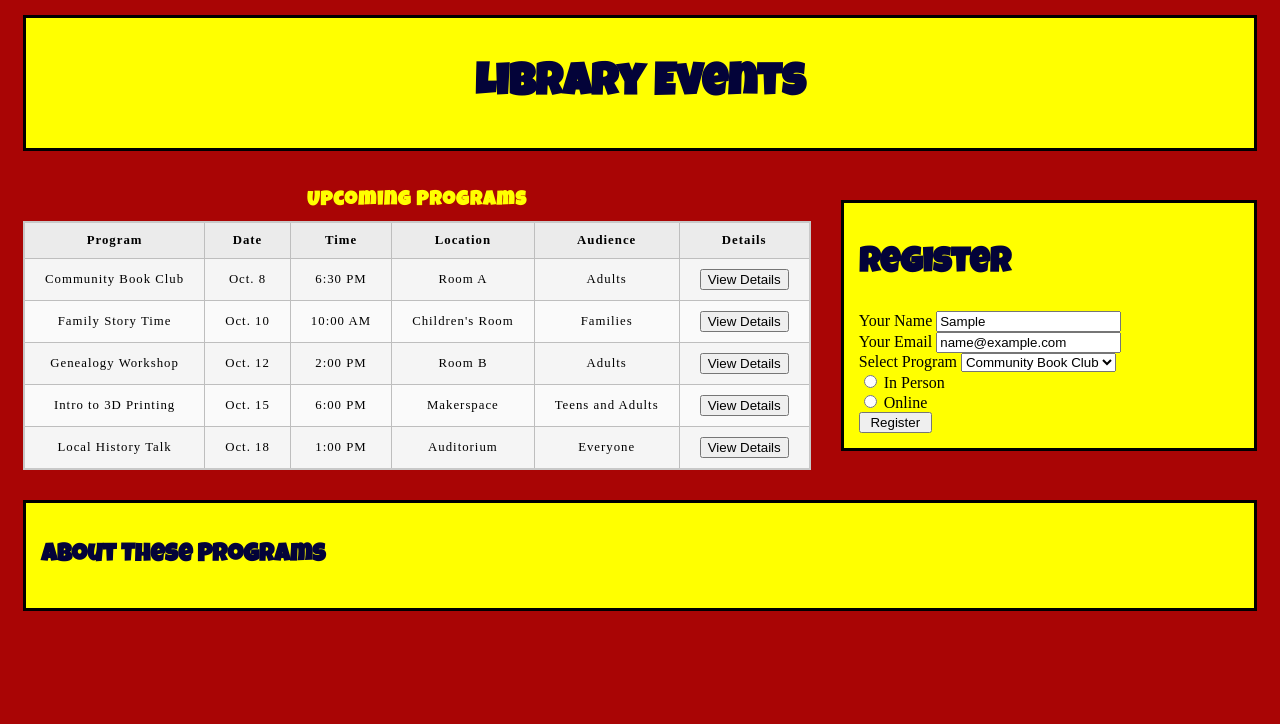
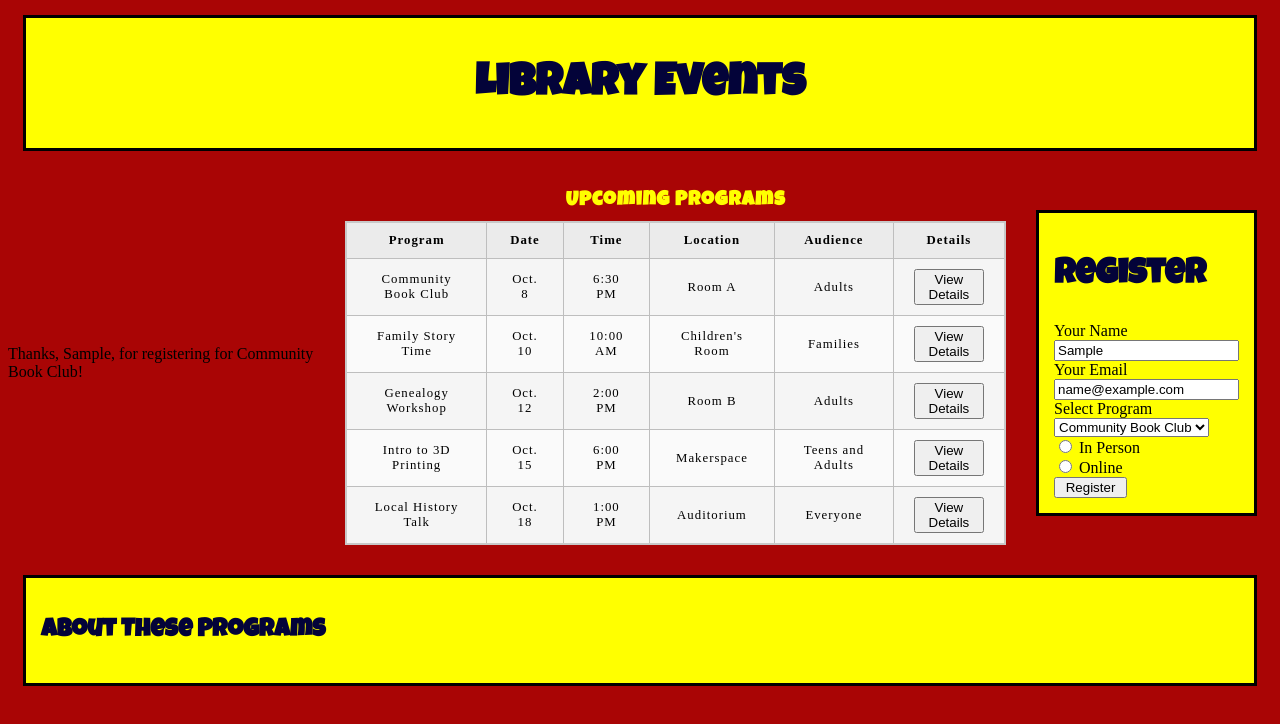
Before and after one commit to JSadoski1917/Sadoski-lis-753-fall-2026, a plain HTML site: page exercise-12.html in a window 1280 px wide. Both pictures are taken after typing "Sample", "name@example.com" into the empty fields and a click on the input "Register". Drawn offline with Linux system fonts and the light colour scheme.

Commit message:
ex-12-04

```diff
--- a/exercise-12.html
+++ b/exercise-12.html
@@ -18,6 +18,7 @@
   <h1>Library Events</h1>
 </header>
 <section>
+  <div hidden id="confirmation-message"></div>
   <table>
     <caption>Upcoming Programs</caption>
     <thead>
--- a/script-ex-12.js
+++ b/script-ex-12.js
@@ -22,6 +22,9 @@ buttons.forEach( function(button) {
 
 const form = document.querySelector("#registration-form");
 
+const confirmation = document.querySelector("#confirmation-message");
+
+
 form.addEventListener("submit", function(event) {
 
     event.preventDefault();
@@ -31,6 +34,8 @@ form.addEventListener("submit", function(event) {
 
     const message = "Thanks, " + name + ", for registering for " + program + "!";
 
-    console.log(message);
+    confirmation.textContent = message;
+
+    confirmation.hidden = false;
 
 });
```
